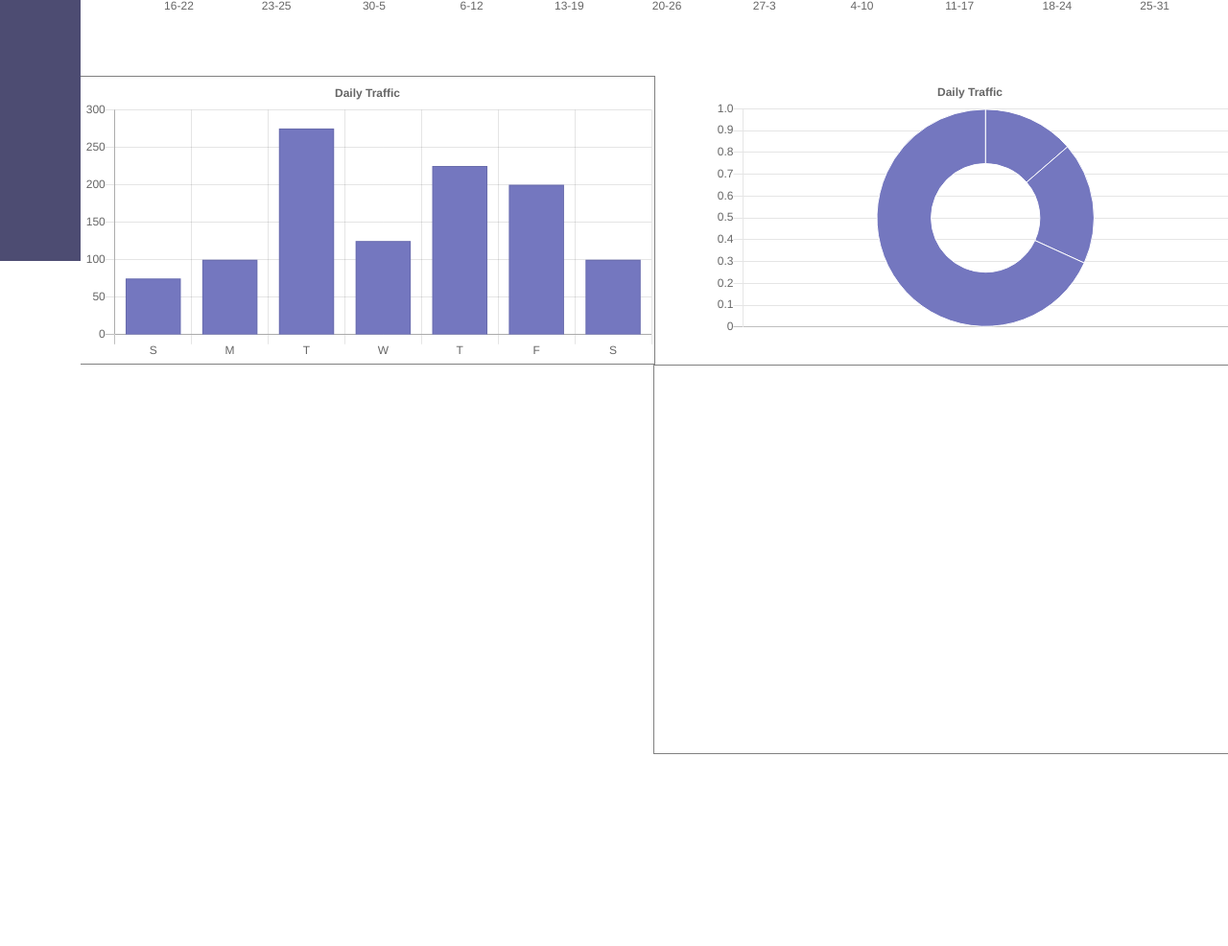
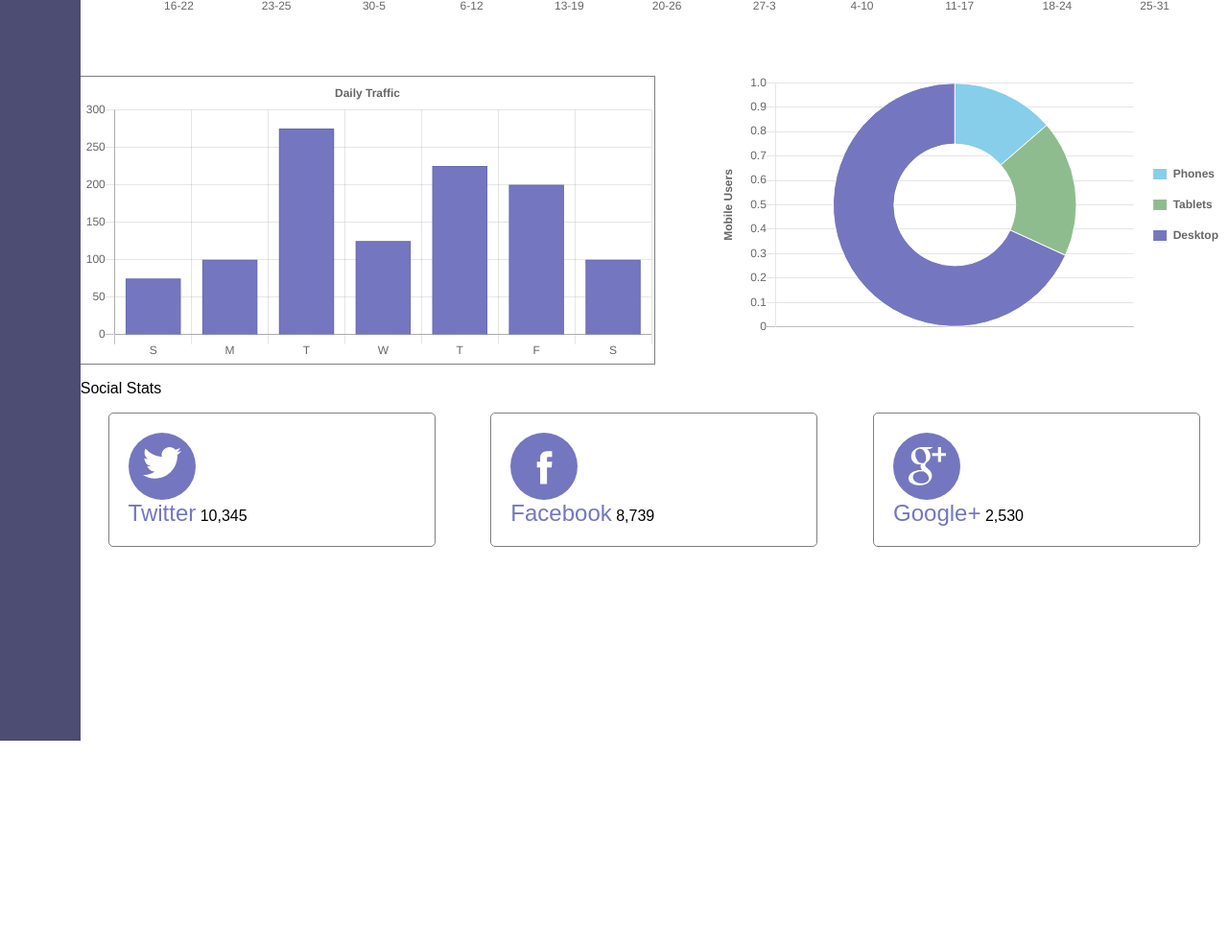
Before and after one commit to margrahaw/Treehouse-Project-Nine-Web-App-Dashboard, a plain HTML site: page index.html in a window 1280 px wide. Shown: the part 1278-2264 px from the top of the page at 96% size. Drawn offline with nearby package versions, Linux system fonts and the light colour scheme.

Commit message:
update
social icons

```diff
--- a/css/style.css
+++ b/css/style.css
@@ -68,7 +68,7 @@ ul {
 /* -- Navigation -- */
 .nav-bar {
 	width: calc(100%);
-	min-height: 1500px;
+	min-height: 2000px;
 }
 
 .nav-bar,
@@ -171,15 +171,52 @@ ul {
 .mobileUsers {
 	width: 45%;
 	float: right;
+	display: inline-block;
 }
 
 /* Social Stats */
+
 .socialStats {
+	width: 100%;
+}
+.social-container {
+	width: 100%;
+	display: flex;
+	flex-direction: row;
+	justify-content: space-around;
+}
+
+.social-box {
+	width: 25%;
+	padding: 20px;
 	border: 1px solid #808080;
-	border-right: none;
-	width: 50%;
-	display: inline;
-	float: right;
+	border-radius: 5px;
+}
+.social-info {
+
+}
+.social-name {
+	color: #7477BF;
+	font-size: 1.5em;
+	font-weight: 200;
+}
+.social-count {
+
+}
+.social-icon {
+	background-color: #7477BF;
+	border-radius: 50%;
+	width: 70px;
+	height: 70px;
+	position: relative;
+}
+.icon {
+	width: 40px;
+	height: 40px;
+	position: absolute;
+	top: 15px;
+	left: 15px;
+	fill: #fff;
 }
 /* New Members */
 .newMembers {
@@ -199,6 +236,11 @@ ul {
 /* Settings */
 .settings {
 
+}
+
+/* Clearfix */
+.clearfix {
+	overflow: auto;
 }
 
 /* -------------------------------
--- a/index.html
+++ b/index.html
@@ -50,16 +50,72 @@
 					<canvas id="trafficChart" width="400" height="400"></canvas>
 				</div>
 
-				<div class="dailyTraffic">
+				<div class="dailyTraffic clearfix">
 					<canvas id="dailyTrafficChart" width="400" height="200"></canvas>
 				</div>
 
-				<div class="mobileUsers">
+				<div class="mobileUsers clearfix">
 					<canvas id="mobileUsersChart" width="400" height="200"></canvas>
 				</div>
 
-				<div class="socialStats">
-					<canvas id="socialStatsChart" width="400" height="400"></canvas>
+				<div class="socialStats clearfix">
+					<p>Social Stats</p>
+					<div class="social-container clearfix">
+						<div class="twitter social-box">
+							<div class="social-icon">
+								<svg class="icon" version="1.1" id="Layer_1" xmlns="http://www.w3.org/2000/svg" xmlns:xlink="http://www.w3.org/1999/xlink" x="0px" y="0px"
+									 viewBox="0 0 32 32" style="enable-background:new 0 0 32 32;" xml:space="preserve">
+								<path d="M32,3.1c-1.2,0.5-2.4,0.9-3.8,1c1.4-0.8,2.4-2.1,2.9-3.6c-1.3,0.8-2.7,1.3-4.2,1.6C25.8,0.8,24,0,22.2,0
+									c-3.6,0-6.6,2.9-6.6,6.6c0,0.5,0.1,1,0.2,1.5C10.3,7.8,5.5,5.2,2.2,1.2c-0.6,1-0.9,2.1-0.9,3.3c0,2.3,1.2,4.3,2.9,5.5
+									c-1.1,0-2.1-0.3-3-0.8c0,0,0,0.1,0,0.1c0,3.2,2.3,5.8,5.3,6.4c-0.6,0.1-1.1,0.2-1.7,0.2c-0.4,0-0.8,0-1.2-0.1
+									c0.8,2.6,3.3,4.5,6.1,4.6c-2.2,1.8-5.1,2.8-8.2,2.8c-0.5,0-1.1,0-1.6-0.1c2.9,1.9,6.4,3,10.1,3c12.1,0,18.7-10,18.7-18.7
+									c0-0.3,0-0.6,0-0.8C30,5.6,31.1,4.4,32,3.1z"/>
+								</svg>
+							</div>
+							<div class="social-info">
+								<span class="social-name">Twitter</span>
+								<span class="social=count">10,345</span>
+							</div>
+						</div>
+						<div class="facebook social-box">
+							<div class="social-icon">
+								<svg class="icon" enable-background="new 0 0 56.693 56.693" height="56.693px" id="Layer_1" version="1.1" viewBox="0 0 56.693 56.693" width="56.693px" xml:space="preserve" xmlns="http://www.w3.org/2000/svg" xmlns:xlink="http://www.w3.org/1999/xlink">
+									<path d="M40.43,21.739h-7.645v-5.014c0-1.883,1.248-2.322,2.127-2.322c0.877,0,5.395,0,5.395,0V6.125l-7.43-0.029  c-8.248,0-10.125,6.174-10.125,10.125v5.518h-4.77v8.53h4.77c0,10.947,0,24.137,0,24.137h10.033c0,0,0-13.32,0-24.137h6.77  L40.43,21.739z"/>
+								</svg>
+							</div>
+							<div class="social-info">
+								<span class="social-name">Facebook</span>
+								<span class="social=count">8,739</span>
+							</div>
+						</div>
+						<div class="google social-box">
+							<div class="social-icon">
+								<svg class="icon" version="1.1" id="Layer_1" xmlns="http://www.w3.org/2000/svg" xmlns:xlink="http://www.w3.org/1999/xlink" x="0px" y="0px"
+		 viewBox="0 0 32 32" style="enable-background:new 0 0 32 32;" xml:space="preserve">
+								<path d="M17.7,25.7c0-0.3,0-0.5-0.1-0.8c-0.1-0.2-0.1-0.5-0.2-0.7c-0.1-0.2-0.2-0.4-0.3-0.7c-0.2-0.2-0.3-0.4-0.4-0.6
+									c-0.1-0.2-0.3-0.3-0.5-0.6c-0.2-0.2-0.4-0.4-0.5-0.5c-0.1-0.1-0.3-0.3-0.6-0.5c-0.3-0.2-0.5-0.4-0.6-0.4s-0.3-0.2-0.6-0.4
+									c-0.3-0.2-0.5-0.4-0.6-0.4c-0.2,0-0.5,0-1,0c-0.7,0-1.4,0-2,0.1c-0.7,0.1-1.4,0.2-2.1,0.5c-0.7,0.2-1.3,0.5-1.9,0.9s-1,0.8-1.3,1.4
+									c-0.3,0.6-0.5,1.3-0.5,2.1c0,0.9,0.2,1.7,0.7,2.3c0.5,0.7,1.1,1.2,1.8,1.6s1.5,0.7,2.3,0.9s1.6,0.3,2.4,0.3c0.8,0,1.5-0.1,2.2-0.2
+									c0.7-0.2,1.3-0.4,1.9-0.8c0.6-0.3,1.1-0.8,1.4-1.4C17.5,27.2,17.7,26.5,17.7,25.7z M15.4,9.1c0-0.8-0.1-1.6-0.3-2.5
+									c-0.2-0.9-0.5-1.7-0.9-2.5c-0.4-0.8-0.9-1.5-1.6-2c-0.7-0.5-1.5-0.8-2.3-0.8c-1.2,0-2.1,0.4-2.8,1.3c-0.7,0.9-1,1.9-1,3.2
+									c0,0.6,0.1,1.2,0.2,1.9c0.1,0.7,0.4,1.3,0.7,2c0.3,0.7,0.7,1.3,1.1,1.8c0.4,0.5,0.9,1,1.5,1.3c0.6,0.3,1.2,0.5,1.9,0.5
+									c1.2,0,2.1-0.4,2.7-1.2C15.1,11.4,15.4,10.4,15.4,9.1z M12.9,0h8.4l-2.6,1.5h-2.6c0.9,0.6,1.6,1.4,2.1,2.4s0.8,2.1,0.8,3.2
+									c0,0.9-0.1,1.8-0.4,2.5c-0.3,0.7-0.7,1.3-1.1,1.8c-0.4,0.4-0.8,0.9-1.3,1.2c-0.4,0.4-0.8,0.8-1.1,1.2c-0.3,0.4-0.4,0.8-0.4,1.3
+									c0,0.3,0.1,0.7,0.3,1c0.2,0.3,0.5,0.6,0.8,0.9c0.3,0.3,0.7,0.6,1.1,0.9c0.4,0.3,0.8,0.7,1.2,1.1c0.4,0.4,0.8,0.8,1.1,1.3
+									c0.3,0.5,0.6,1,0.8,1.6c0.2,0.6,0.3,1.3,0.3,2c0,2.1-0.9,3.9-2.7,5.4c-1.9,1.7-4.6,2.5-8.1,2.5c-0.8,0-1.5-0.1-2.3-0.2
+									c-0.8-0.1-1.6-0.3-2.3-0.6c-0.8-0.3-1.5-0.7-2.1-1.1c-0.6-0.4-1.1-1-1.5-1.7C1,27.6,0.8,26.9,0.8,26c0-0.8,0.2-1.6,0.7-2.6
+									c0.4-0.8,1-1.5,1.8-2.1c0.8-0.6,1.8-1.1,2.8-1.4c1-0.3,2-0.5,3-0.7c0.9-0.1,1.9-0.2,2.9-0.3c-0.8-1.1-1.2-2-1.2-2.9
+									c0-0.2,0-0.3,0-0.5c0-0.1,0.1-0.3,0.1-0.4c0-0.1,0.1-0.2,0.2-0.4c0.1-0.2,0.1-0.3,0.1-0.4c-0.5,0.1-1,0.1-1.3,0.1
+									c-1.9,0-3.5-0.6-4.9-1.9c-1.4-1.3-2-2.8-2-4.7c0-1.8,0.6-3.4,1.8-4.8C6,1.7,7.5,0.8,9.3,0.4C10.5,0.1,11.7,0,12.9,0z M32.8,4.9v2.5
+									h-4.9v4.9h-2.5V7.4h-4.9V4.9h4.9V0h2.5v4.9H32.8z"/>
+								</svg>
+							</div>
+							<div class="social-info">
+								<span class="social-name">Google+</span>
+								<span class="social=count">2,530</span>
+							</div>
+						</div>
+					</div>
 				</div>
 
 				<div class="newMembers">
--- a/js/scripts.js
+++ b/js/scripts.js
@@ -7,7 +7,6 @@ window.onload = function() {
 	var trafficChart = document.getElementById('trafficChart');
 	var dailyTrafficChart = document.getElementById("dailyTrafficChart");
 	var mobileUsersChart = document.getElementById('mobileUsersChart');
-	var socialStatsChart = document.getElementById('socialStatsChart');
 	var newMembersChart = document.getElementById('newMembersChart');
 	var recentActivityChart = document.getElementById('recentActivityChart');
 	var messageUsersChart = document.getElementById('messageUsersChart');
@@ -82,7 +81,11 @@ window.onload = function() {
         labels: ["Phones", "Tablets", "Desktop"],
         datasets: [{
             data: [30, 40, 150],
-            backgroundColor: 'rgba(116, 119, 191, 1)',
+            backgroundColor: [
+            	"#87CEEB",
+            	"#8FBC8F",
+            	"#7477BF"
+            ],
             borderWidth: 1
         }]
 	    },
@@ -96,15 +99,19 @@ window.onload = function() {
 	        },
 	        title: {
 	        	display: true,
-	        	text: 'Daily Traffic'
+	        	text: 'Mobile Users',
+	        	position: 'left'
 	        },
 	        legend: {
-	        	display: false
+	        	position: 'right',
+	        	labels: {
+	        		boxWidth: 15,
+	        		padding: 20,
+	        		fontStyle: "bold"
+	        	}
 	        }
 	    }
 	});
-
-	// Social Stats Chart
 
 	// New Members Chart
 
```
